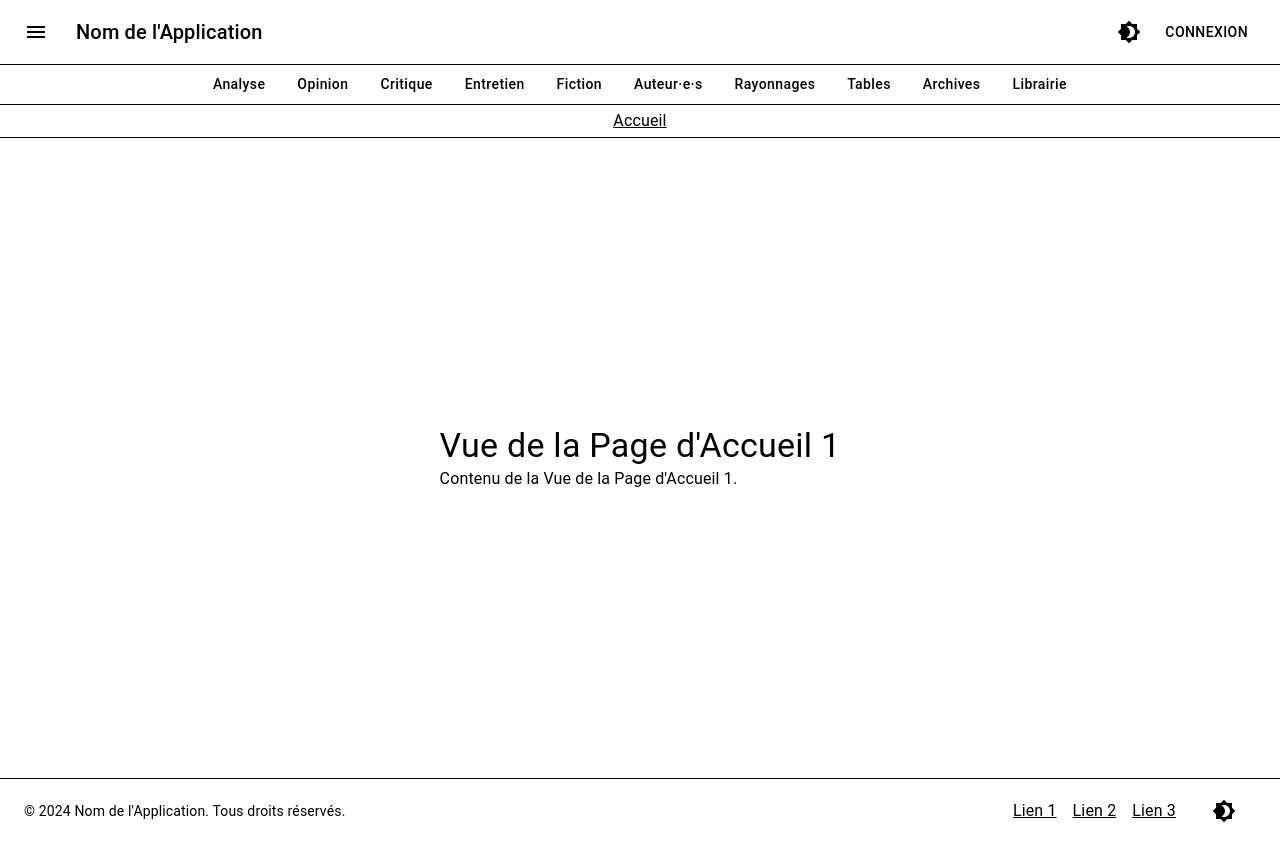
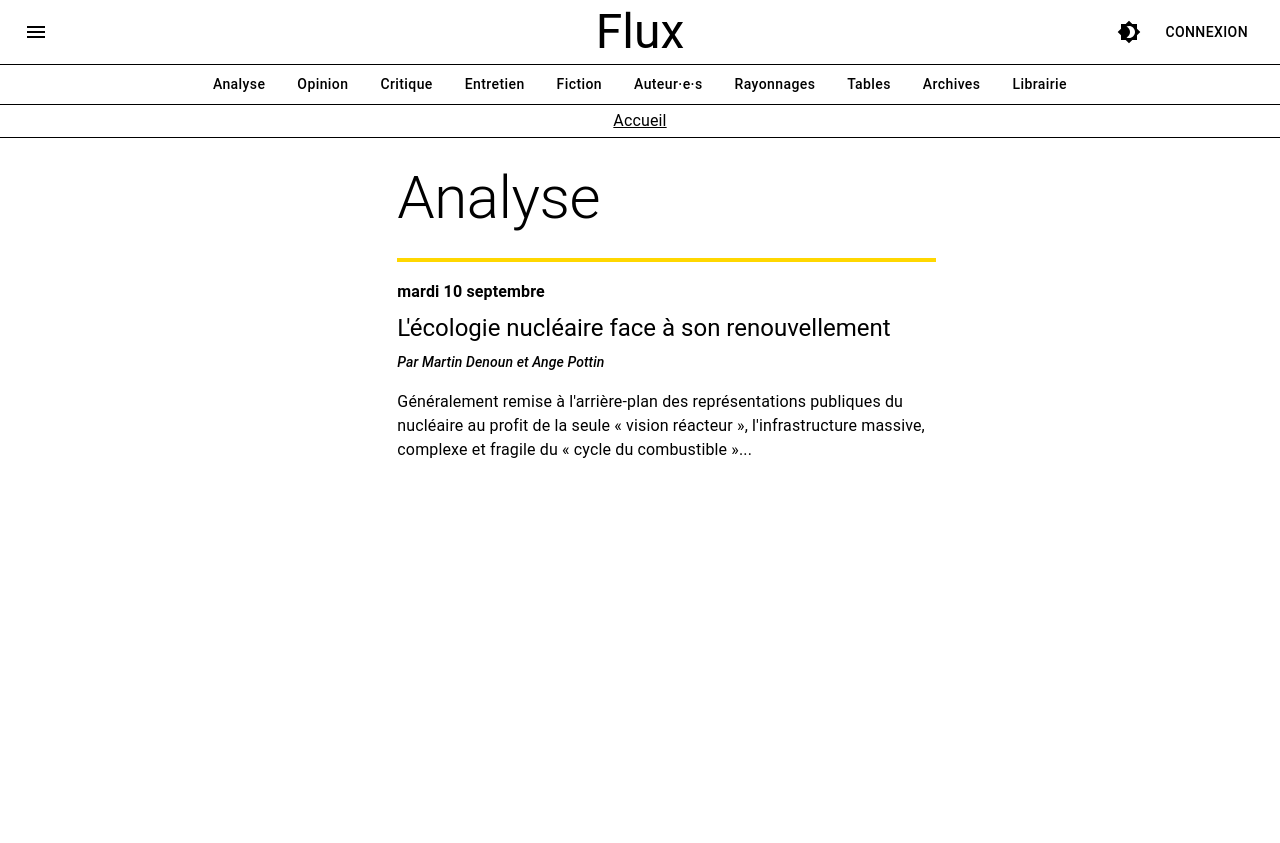
Before and after one commit to jvk88511334/client-prototype-react, a React (Create React App) app: page / in a window 1280 px wide. After the commit the page ends 800 px from the top, so only its background shows below. Built offline with nearby package versions, Linux system fonts and the light colour scheme.

Commit message:
- Création d'une vue standardisée pour des présentations textuelles

```diff
--- a/src/App.js
+++ b/src/App.js
@@ -2,12 +2,13 @@ import React, { useState, useMemo } from 'react';
 import { BrowserRouter as Router, Route, Routes } from 'react-router-dom';
 import { ThemeProvider, createTheme } from '@mui/material/styles';
 import CssBaseline from '@mui/material/CssBaseline';
-import HomeView1 from './views/HomeView1';
+import HomeView from './views/HomeView';
+//import HomeView1 from './views/HomeView1';
 import HomeView2 from './views/HomeView2';
 import HomeView3 from './views/HomeView3';
 import SubNavbar from './components/SubNavbar';
 import Navbar from './components/Navbar';
-import Footer from './components/Footer';
+// import Footer from './components/Footer';
 import LoginView from "./views/LoginView";
 import RegisterView from './views/RegisterView';
 import ForgotPasswordView from './views/ForgotPasswordView';
@@ -66,7 +67,7 @@ function App() {
                 <Breadcrumb />
                 <main style={{ flex: 1 }}>
                     <Routes>
-                        <Route path="/" element={<HomeView1 />} />
+                        <Route path="/" element={<HomeView />} />
                         <Route path="/view2" element={<HomeView2 />} />
                         <Route path="/view3" element={<HomeView3 />} />
                         <Route path="/login" element={<LoginView />} />
@@ -74,7 +75,7 @@ function App() {
                         <Route path="/forgot-password" element={<ForgotPasswordView />} />
                     </Routes>
                 </main>
-                <Footer toggleTheme={toggleTheme} />
+                {/*<Footer toggleTheme={toggleTheme} />*/}
             </div>
         </Router>
         </ThemeProvider>
--- a/src/components/Navbar.js
+++ b/src/components/Navbar.js
@@ -1,5 +1,5 @@
 import React, {useState} from 'react';
-import {AppBar, Toolbar, IconButton, Typography, Button, useTheme} from '@mui/material';
+import {AppBar, Toolbar, IconButton, Typography, Button, useTheme, Box, useMediaQuery} from '@mui/material';
 import MenuIcon from '@mui/icons-material/Menu';
 import SideDrawer from './SideDrawer';
 import { Link as RouterLink } from 'react-router-dom';
@@ -10,6 +10,7 @@ function Navbar({ toggleTheme }) {
     const theme = useTheme();
     const [isDrawerOpen, setIsDrawerOpen] = useState(false);
     const [isLoggedIn, setIsLoggedIn] = useState(false);
+    const isMobile = useMediaQuery(theme.breakpoints.down('sm'));
 
     const handleDrawerOpen = () => {
         setIsDrawerOpen(true);
@@ -38,9 +39,13 @@ function Navbar({ toggleTheme }) {
                     >
                         <MenuIcon />
                     </IconButton>
-                    <Typography variant="h6" component="div" sx={{ flexGrow: 1 }}>
-                        Nom de l'Application
-                    </Typography>
+                    <Box sx={{ flexGrow: 1 }} />
+                    {!isMobile && (
+                        <Typography variant="h3" component="div" sx={{ position: 'absolute', left: '50%', transform: 'translateX(-50%)' }}>
+                            Flux
+                        </Typography>
+                    )}
+                    <Box sx={{ flexGrow: 1 }} />
                     <IconButton color="inherit" onClick={toggleTheme} sx={{ mr: 1 }}>
                         {theme.palette.mode === 'dark' ? <Brightness7Icon /> : <Brightness4Icon />}
                     </IconButton>
--- a/src/views/HomeView.js
+++ b/src/views/HomeView.js
@@ -1,12 +1,41 @@
 import React from 'react';
-import MyComponent from '../components/MyComponent';
+import { Grid, Typography, Box } from '@mui/material';
 
 function HomeView() {
     return (
-        <div>
-            <h1>Page d'Accueil</h1>
-            <MyComponent />
-        </div>
+        <Grid container>
+            <Grid item xs={0.5} sm={1} md={3.5} sx={{ bgcolor: 'none' }}></Grid>
+            <Grid item xs={11.5} sm={10} md={5.5}>
+                <Box sx={{ p: 3, marginTop: '-2em' }}>
+                    <Box
+                        sx={{
+                            borderBottom: '4px solid #FFD700', // Couleur jaune
+                            display: 'block', // Pour que la bordure ne s'étende pas sur toute la largeur
+                            pb: 1, // Padding en bas pour un peu d'espace
+                            mb: 2 // Marge en bas pour séparer du contenu suivant
+                        }}
+                    >
+                    <Typography variant="h2" component="h1" gutterBottom sx={{ mt: 4, mb: 2 }}>
+                        Analyse
+                    </Typography>
+                    </Box>
+                    <Typography variant="subtitle1" gutterBottom sx={{ fontWeight: 'bold' }}>
+                        mardi 10 septembre
+                    </Typography>
+                    <Typography variant="h5" gutterBottom>
+                        L'écologie nucléaire face à son renouvellement
+                    </Typography>
+                    <Typography variant="subtitle2" sx={{ fontStyle: 'italic' }}>
+                        Par Martin Denoun et Ange Pottin
+                    </Typography>
+                    <Typography variant="body1" sx={{ mt: 2 }}>
+                        Généralement remise à l'arrière-plan des représentations publiques du nucléaire au profit de la seule « vision réacteur », l'infrastructure massive, complexe et fragile du « cycle du combustible »...
+                    </Typography>
+                    {/* Ajoutez ici le reste du contenu de la vue */}
+                </Box>
+            </Grid>
+            <Grid item xs={0} sm={1} md={3} sx={{ bgcolor: 'none' }}></Grid>
+        </Grid>
     );
 }
 
```
